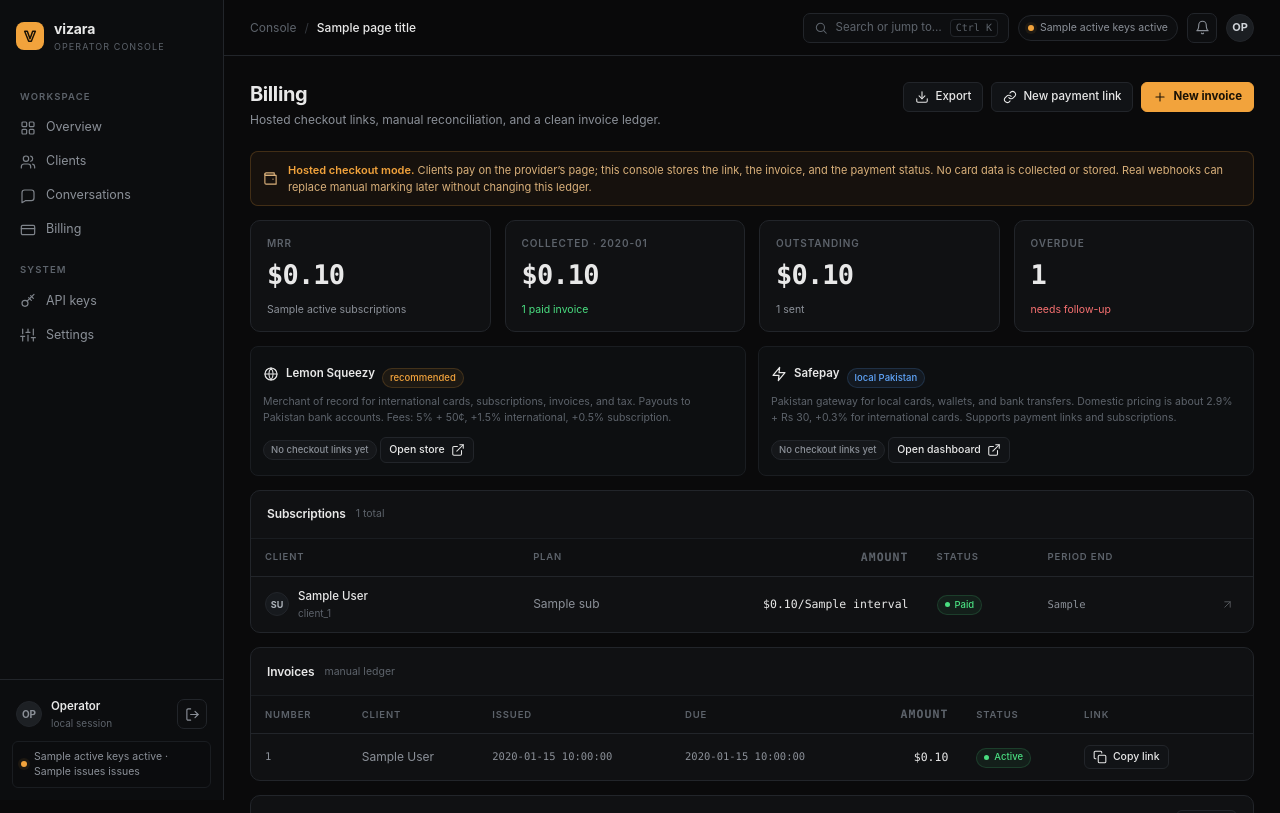
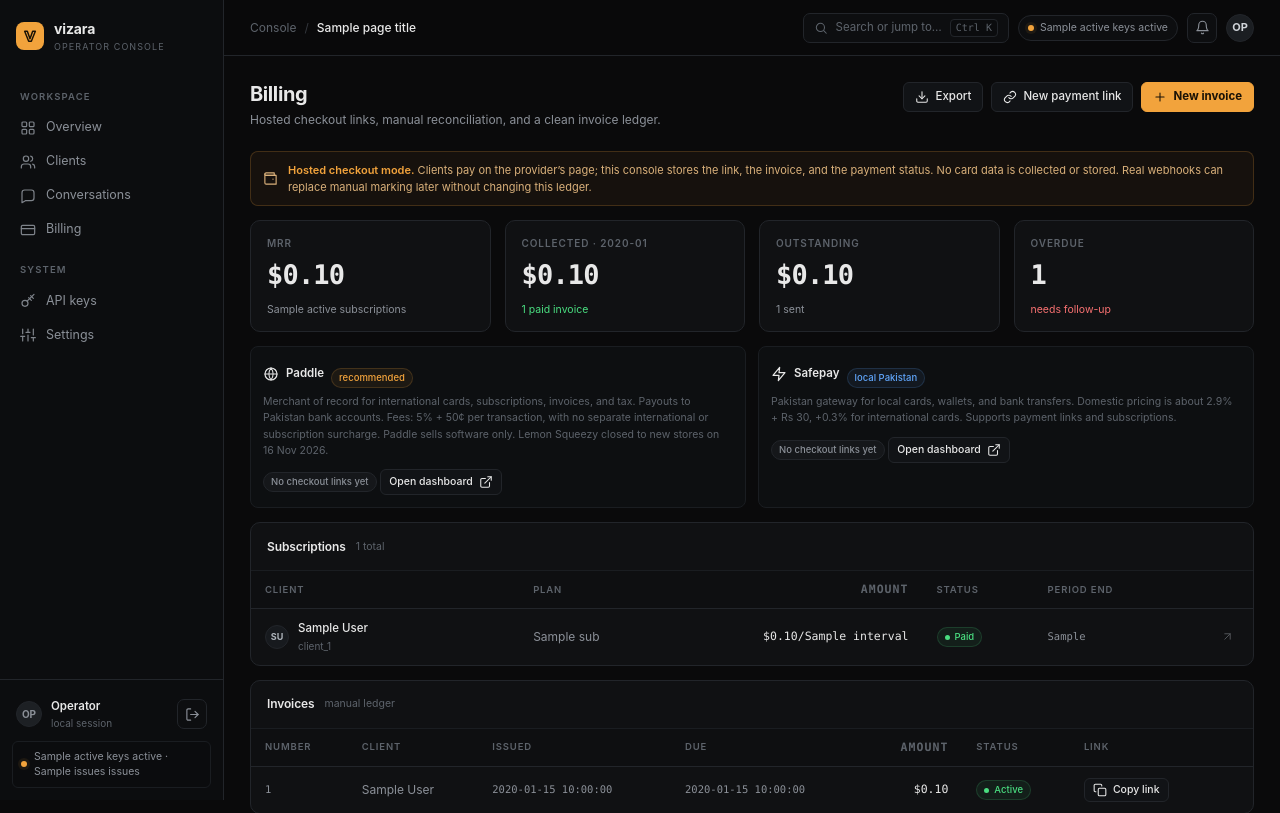
Before and after one commit to Wsif123/vizara-support-agent, a FastAPI app: template admin/templates/billing.html in a window 1280 px wide. Shown: the top 813 px of the page. Run offline with FastAPI, Linux system fonts and the light colour scheme; the template is opened without the code that fills it: most values are stand-ins (such as "Sample title", 1, 10 or a date in 2020); some libraries are stand-ins or nearby versions.

Commit message:
feat: Paddle as first-class provider

```diff
--- a/admin/app.py
+++ b/admin/app.py
@@ -1243,6 +1243,7 @@ def billing_page(request: Request):
                 "today": billing.today().isoformat(),
                 "default_due": (billing.today() + timedelta(days=7)).isoformat(),
                 "lemon_url": os.getenv("LEMON_SQUEEZY_STORE_URL", "").strip(),
+                "paddle_url": os.getenv("PADDLE_STORE_URL", "").strip(),
                 "safepay_url": os.getenv("SAFEPAY_STORE_URL", "").strip(),
             }
         )
--- a/admin/billing.py
+++ b/admin/billing.py
@@ -15,8 +15,8 @@ from urllib.parse import urlparse
 from admin import onboarding
 from admin.db import now_iso
 
-METHODS = ["bank", "wise", "lemonsqueezy", "safepay", "cash", "other"]
-PROVIDERS = ["lemonsqueezy", "safepay", "other"]
+METHODS = ["bank", "wise", "lemonsqueezy", "paddle", "safepay", "cash", "other"]
+PROVIDERS = ["lemonsqueezy", "paddle", "safepay", "other"]
 BILLING_STATUSES = {"active", "past_due", "suspended"}
 BILLING_REMINDERS = {
     "suspended": "Suspend applied locally — push to deploy.",
--- a/admin/templates/billing.html
+++ b/admin/templates/billing.html
@@ -1,7 +1,7 @@
 {% extends "base.html" %}
 {% from "_macros.html" import chip, csrf %}
 {% block content %}
-{% set lemon_links = links|selectattr('provider', 'equalto', 'lemonsqueezy')|list %}
+{% set paddle_links = links|selectattr('provider', 'equalto', 'paddle')|list %}
 {% set safepay_links = links|selectattr('provider', 'equalto', 'safepay')|list %}
 <div class="page-head">
   <div><h1>Billing</h1><p>Hosted checkout links, manual reconciliation, and a clean invoice ledger.</p></div>
@@ -26,10 +26,10 @@
 
 <div class="provider-grid" style="margin-bottom:14px">
   <div class="provider">
-    <h3><svg class="icon"><use href="#i-globe"/></svg>Lemon Squeezy <span class="chip amber">recommended</span></h3>
-    <p>Merchant of record for international cards, subscriptions, invoices, and tax. Payouts to Pakistan bank accounts. Fees: 5% + 50¢, +1.5% international, +0.5% subscription.</p>
-    {% if lemon_links %}<span class="chip green">{{ lemon_links|length }} checkout link{{ '' if lemon_links|length == 1 else 's' }}</span>{% else %}<span class="chip gray">No checkout links yet</span>{% endif %}
-    {% if lemon_url %}<a class="btn sm" href="{{ lemon_url }}" target="_blank" rel="noopener">Open store <svg class="icon"><use href="#i-external"/></svg></a>{% endif %}
+    <h3><svg class="icon"><use href="#i-globe"/></svg>Paddle <span class="chip amber">recommended</span></h3>
+    <p>Merchant of record for international cards, subscriptions, invoices, and tax. Payouts to Pakistan bank accounts. Fees: 5% + 50¢ per transaction, with no separate international or subscription surcharge. Paddle sells software only. Lemon Squeezy closed to new stores on 16 Nov 2026.</p>
+    {% if paddle_links %}<span class="chip green">{{ paddle_links|length }} checkout link{{ '' if paddle_links|length == 1 else 's' }}</span>{% else %}<span class="chip gray">No checkout links yet</span>{% endif %}
+    {% if paddle_url %}<a class="btn sm" href="{{ paddle_url }}" target="_blank" rel="noopener">Open dashboard <svg class="icon"><use href="#i-external"/></svg></a>{% endif %}
   </div>
   <div class="provider">
     <h3><svg class="icon"><use href="#i-zap"/></svg>Safepay <span class="chip blue">local Pakistan</span></h3>
@@ -120,7 +120,7 @@
           <tr>
             <td>{{ link.label }}</td>
             <td class="muted">{{ link.display_name }}</td>
-            <td class="muted">{{ 'Lemon Squeezy' if link.provider == 'lemonsqueezy' else ('Safepay' if link.provider == 'safepay' else 'Other') }}</td>
+            <td class="muted">{{ 'Lemon Squeezy' if link.provider == 'lemonsqueezy' else ('Paddle' if link.provider == 'paddle' else ('Safepay' if link.provider == 'safepay' else 'Other')) }}</td>
             <td class="muted">{{ link.kind }}</td>
             <td class="mono">{{ link.invoice_number or '—' }}</td>
             <td>{{ chip('active' if link.status == 'active' else 'void') }}</td>
@@ -306,7 +306,7 @@
         <div class="field"><label for="linkLabel">Label</label><input class="input" id="linkLabel" name="label" maxlength="80" placeholder="Starter plan checkout" required></div>
         <div class="field"><label for="linkUrl">Public URL</label><input class="input" id="linkUrl" name="url" type="url" maxlength="2048" placeholder="https://checkout.lemonsqueezy.com/…" required></div>
         <div class="form-grid">
-          <div class="field"><label for="linkProvider">Provider</label><select class="input" id="linkProvider" name="provider" style="width:100%">{% for provider in providers %}<option value="{{ provider }}">{{ 'Lemon Squeezy' if provider == 'lemonsqueezy' else ('Safepay' if provider == 'safepay' else 'Other') }}</option>{% endfor %}</select></div>
+          <div class="field"><label for="linkProvider">Provider</label><select class="input" id="linkProvider" name="provider" style="width:100%">{% for provider in providers %}<option value="{{ provider }}">{{ 'Lemon Squeezy' if provider == 'lemonsqueezy' else ('Paddle' if provider == 'paddle' else ('Safepay' if provider == 'safepay' else 'Other')) }}</option>{% endfor %}</select></div>
           <div class="field"><label for="linkKind">Type</label><select class="input" id="linkKind" name="kind" style="width:100%"><option value="checkout">Checkout</option><option value="portal">Customer portal</option></select></div>
         </div>
         <div class="field" style="margin-bottom:0"><label for="linkAmount">Amount <span class="faint">(optional)</span></label><input class="input" id="linkAmount" name="amount" placeholder="90.00"></div>
```
Also changed, not shown: HANDOVER.md (+2 -1 lines), PAYMENTS.md (+3 -5 lines), 1 other file.
